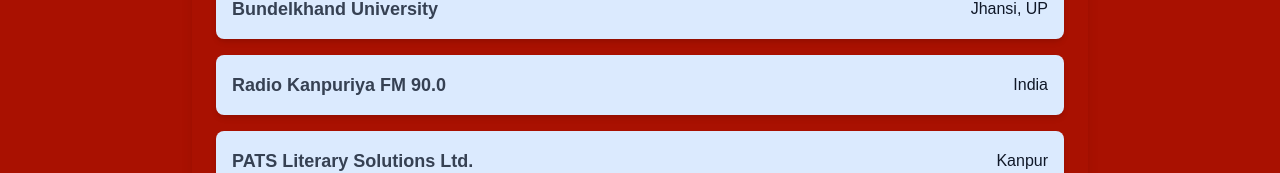
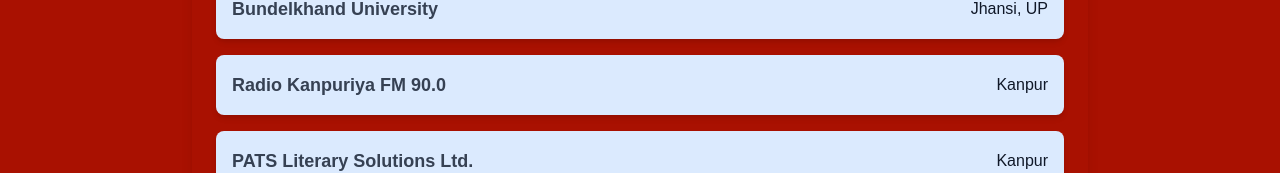
Before and after one commit to Sujitmaurya123/djmc, a Next.js app: page /mous in a window 1280 px wide. Shown: the part 190-363 px from the top of the page. Built offline with nearby package versions, Linux system fonts and the light colour scheme.

Commit message:
change mous

```diff
--- a/src/app/mous/page.tsx
+++ b/src/app/mous/page.tsx
@@ -3,7 +3,7 @@
 const MoUs = () => {
     const agreements = [
         { name: "Bundelkhand University", location: "Jhansi, UP" },
-        { name: "Radio Kanpuriya FM 90.0", location: "India" },
+        { name: "Radio Kanpuriya FM 90.0", location: "Kanpur" },
         { name: "PATS Literary Solutions Ltd.", location: "Kanpur" },
         { name: "The Hindu Today", location: "London" },
     ];
```
